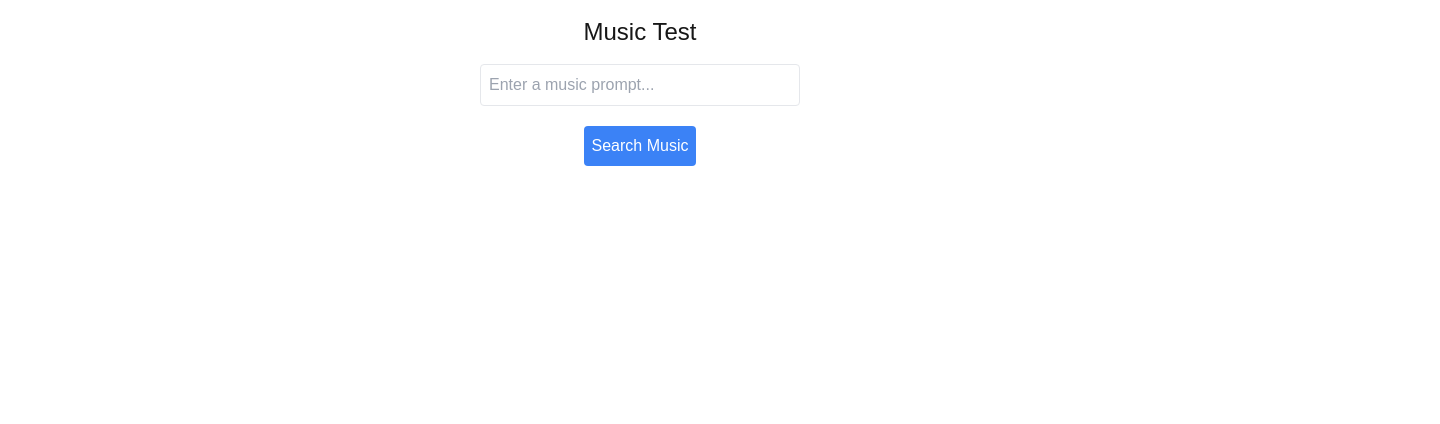
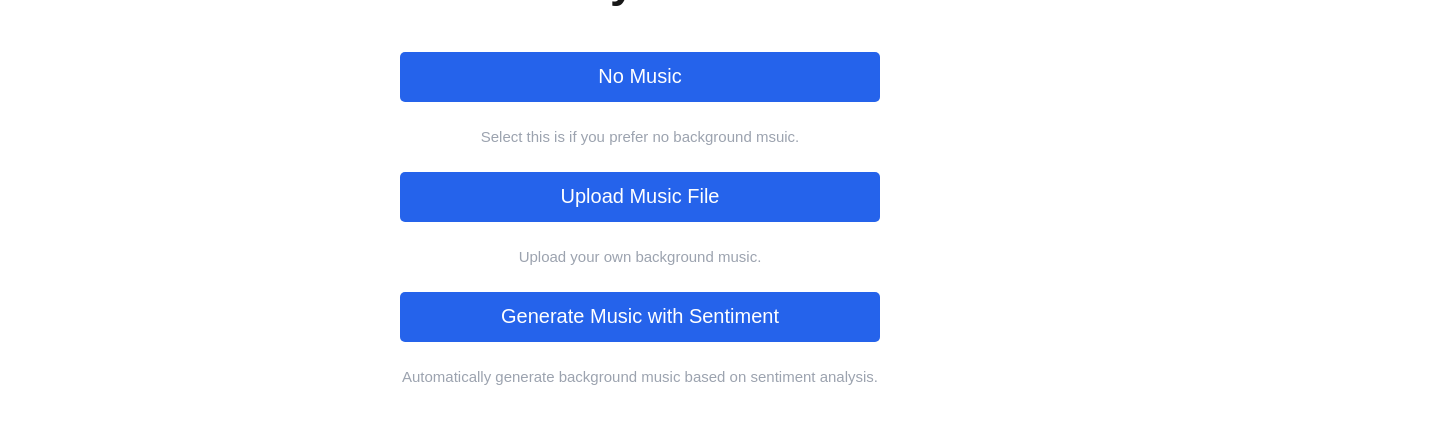
Before and after one commit to hemkan/Sentimuse, a Next.js app: page /music in a window 1280 px wide. Shown: the top 424 px of the page, 1440 px wide, since content can reach past the window. Built offline with nearby package versions, Linux system fonts and the light colour scheme.

Commit message:
basic ui layout

```diff
--- a/src/pages/music.js
+++ b/src/pages/music.js
@@ -2,6 +2,7 @@
 import { useState } from "react";
 
 export default function MusicSearch() {
+  /*
   // User prompt
   const [prompt, setPrompt] = useState("");
   // Result from the API
@@ -35,36 +36,16 @@ export default function MusicSearch() {
 
     setLoading(false);
   };
-
+*/
   return (
-    <div className="flex flex-col items-center p-4">
-      <h1 className="text-2xl mb-4">Music Test</h1>
-      <input
-        type="text"
-        placeholder="Enter a music prompt..."
-        value={prompt}
-        onChange={(e) => setPrompt(e.target.value)}
-        className="border p-2 rounded w-80 text-black"
-      />
-      <button
-        onClick={searchMusic}
-        disabled={loading}
-        className="mt-5 bg-blue-500 text-white p-2 rounded"
-      >
-        {loading ? "Searching..." : "Search Music"}
-      </button>
-      {error && <p className="text-red-500 mt-2">{error}</p>}
-      {result && (
-        <div className="mt-10 text-center">
-          <p>
-            <strong>{result.title}</strong> by {result.artist}
-          </p>
-          <audio controls className="mt-2">
-            <source src={result.trackUrl} type="audio/mpeg" />
-            Your browser does not support the audio element.
-          </audio>
-        </div>
-      )}
+    <div className="flex flex-col items-center font-bold scale-125">
+      <h1 className="text-4xl mb-4">Choose your Music</h1>
+      <button className="w-96 m-5 bg-blue-600 hover:bg-blue-900 text-white font-medium p-2 rounded">No Music</button>
+      <p className="font-light text-gray-400 text-xs">Select this is if you prefer no background msuic.</p>
+      <button className="w-96 m-5 bg-blue-600 hover:bg-blue-900 text-white font-medium p-2 rounded">Upload Music File</button>
+      <p className="font-light text-gray-400 text-xs">Upload your own background music.</p>
+      <button className="w-96 m-5 bg-blue-600 hover:bg-blue-900 text-white font-medium p-2 rounded">Generate Music with Sentiment</button>
+      <p className="font-light text-gray-400 text-xs">Automatically generate background music based on sentiment analysis.</p>
     </div>
   );
 }
```
